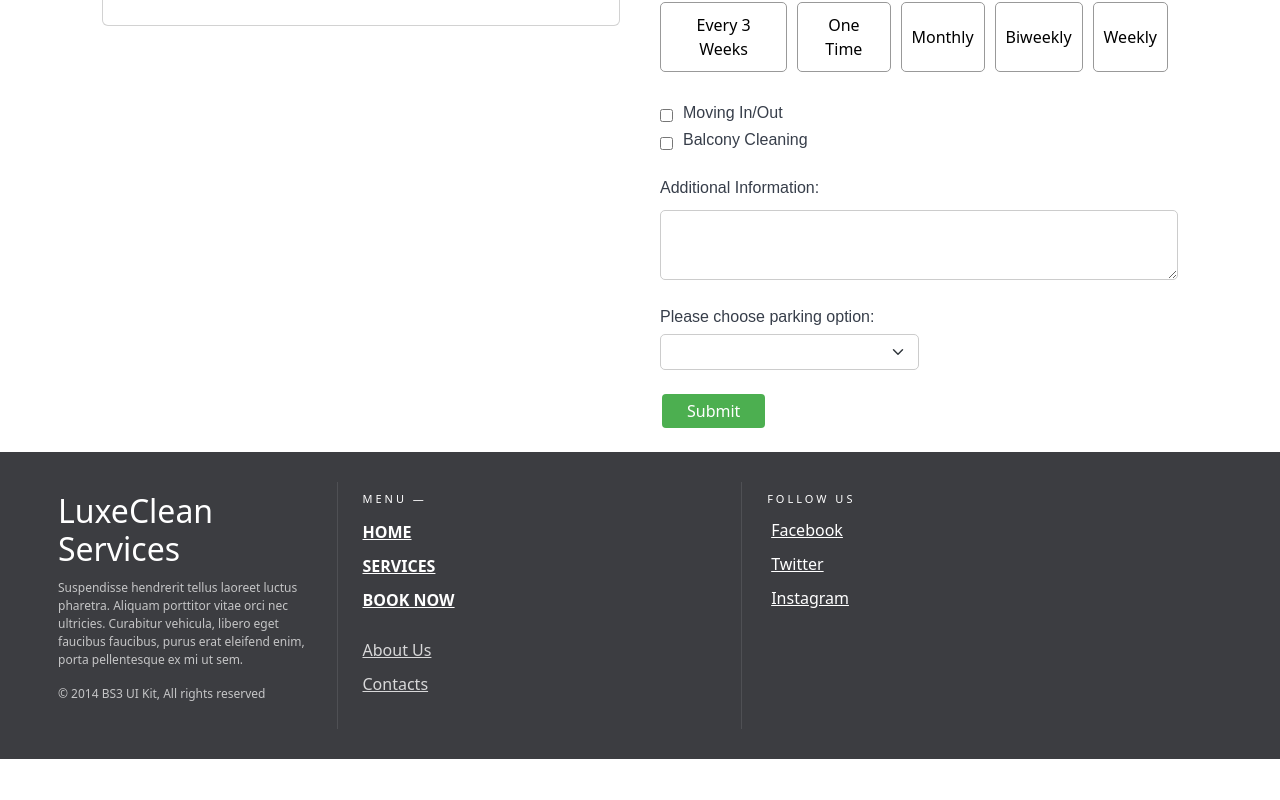
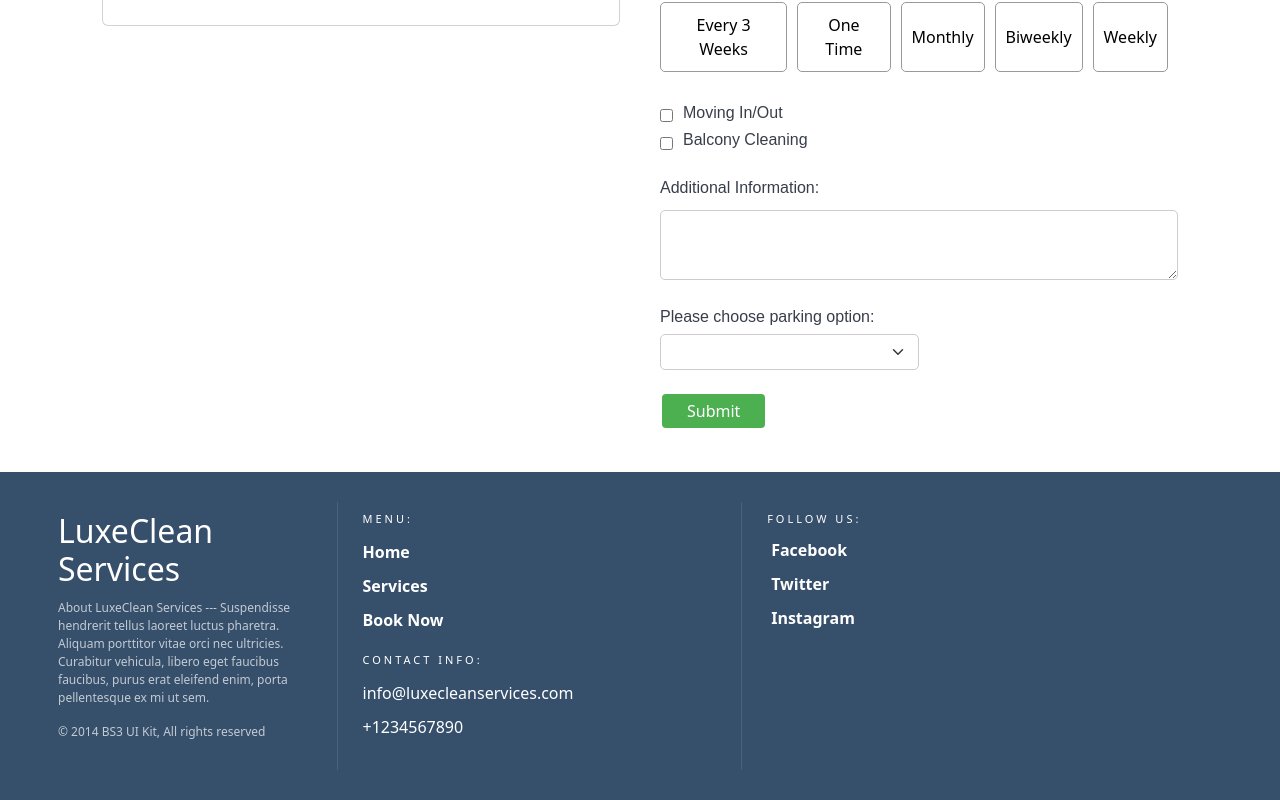
Before and after one commit to NGO-Website/luxclean, an Angular app: page /book-now in a window 1280 px wide. Shown: the part 1161-1961 px from the top of the page. Before the commit the page ends 1920 px from the top, so only its background shows below. Built offline with nearby package versions, Linux system fonts and the light colour scheme.

Commit message:
update footer

```diff
--- a/src/app/components/footer/footer.component.html
+++ b/src/app/components/footer/footer.component.html
@@ -2,27 +2,28 @@
     <div class="row">
       <div class="col-md-3 footer-brand animated fadeInLeft">
           <h2>LuxeClean Services</h2>
-                <p>Suspendisse hendrerit tellus laoreet luctus pharetra. Aliquam porttitor vitae orci nec ultricies. Curabitur vehicula, libero eget faucibus faucibus, purus erat eleifend enim, porta pellentesque ex mi ut sem.</p>
+            <p>About LuxeClean Services --- Suspendisse hendrerit tellus laoreet luctus pharetra. Aliquam porttitor vitae orci nec ultricies. Curabitur vehicula, libero eget faucibus faucibus, purus erat eleifend enim, porta pellentesque ex mi ut sem.</p>
             <p>© 2014 BS3 UI Kit, All rights reserved</p>
         </div>
       <div class="col-md-4 footer-nav animated fadeInUp">
-            	<h4>Menu —</h4>
+          <h4>Menu: </h4>
           <div class="col-md-6">
                 <ul class="pages">
-                        <li><a href="#">Home</a></li>
-                        <li><a href="#">Services</a></li>
-                        <li><a href="#">Book Now</a></li>
+                    <li><a href="/">Home</a></li>
+                    <li><a href="/service">Services</a></li>
+                    <li><a href="/book-now">Book Now</a></li>
                 </ul>
             </div>
           <div class="col-md-6">
+                <h4>Contact Info: </h4>
                 <ul class="list">
-                        <li><a href="#">About Us</a></li>
-                        <li><a href="#">Contacts</a></li>
+                    <li>info@luxecleanservices.com</li>
+                    <li>+1234567890</li>
                 </ul>
             </div>
         </div>
       <div class="col-md-2 footer-social animated fadeInDown">
-            	<h4>Follow Us</h4>
+          <h4>Follow Us:</h4>
           <ul>
               <li><a href="#">Facebook</a></li>
               <li><a href="#">Twitter</a></li>
--- a/src/app/components/footer/footer.component.scss
+++ b/src/app/components/footer/footer.component.scss
@@ -1,9 +1,9 @@
 .footer-bs {
-  background-color: #3c3d41;
+  background-color: #364F6B;
   padding: 30px 45px;
-color: rgba(255,255,255,1.00);
-
-border-top-left-radius: 0px;
+  color: rgba(255,255,255,1.00);
+  margin-top: 20px;
+  border-top-left-radius: 0px;
 }
 .footer-bs .footer-brand, .footer-bs .footer-nav, .footer-bs .footer-social, .footer-bs .footer-ns { padding:10px 25px; }
 .footer-bs .footer-nav, .footer-bs .footer-social, .footer-bs .footer-ns { border-color: transparent; }
@@ -11,9 +11,9 @@ border-top-left-radius: 0px;
 .footer-bs .footer-brand p { font-size:12px; color:rgba(255,255,255,0.70); }
 
 .footer-bs .footer-nav ul.pages { list-style:none; padding:0px; }
-.footer-bs .footer-nav ul.pages li { padding:5px 0px;}
-.footer-bs .footer-nav ul.pages a { color:rgba(255,255,255,1.00); font-weight:bold; text-transform:uppercase; }
-.footer-bs .footer-nav ul.pages a:hover { color:rgba(255,255,255,0.80); text-decoration:none; }
+.footer-bs .footer-nav ul.pages li { padding:5px 0px; }
+.footer-bs .footer-nav ul.pages a { color:rgba(255,255,255,1.00); font-weight:bold; text-decoration: none }
+.footer-bs .footer-nav ul.pages a:hover { color:rgba(255,255,255,0.80); }
 .footer-bs .footer-nav h4 {
 font-size: 11px;
 text-transform: uppercase;
@@ -23,8 +23,8 @@ margin-bottom:10px;
 
 .footer-bs .footer-nav ul.list { list-style:none; padding:0px; }
 .footer-bs .footer-nav ul.list li { padding:5px 0px;}
-.footer-bs .footer-nav ul.list a { color:rgba(255,255,255,0.80); }
-.footer-bs .footer-nav ul.list a:hover { color:rgba(255,255,255,0.60); text-decoration:none; }
+.footer-bs .footer-nav ul.list a { color:rgba(255,255,255,0.80); text-decoration:none;}
+.footer-bs .footer-nav ul.list a:hover { color:rgba(255,255,255,0.60); }
 
 .footer-bs .footer-social ul { list-style:none; padding:0px; }
 .footer-bs .footer-social h4 {
@@ -33,8 +33,8 @@ text-transform: uppercase;
 letter-spacing: 3px;
 }
 .footer-bs .footer-social li { padding:5px 4px;}
-.footer-bs .footer-social a { color:rgba(255,255,255,1.00);}
-.footer-bs .footer-social a:hover { color:rgba(255,255,255,0.80); text-decoration:none; }
+.footer-bs .footer-social a { color:rgba(255,255,255,1.00); text-decoration:none; font-weight:bold;}
+.footer-bs .footer-social a:hover { color:rgba(255,255,255,0.80); }
 
 .footer-bs .footer-ns h4 {
 font-size: 11px;
```
Lines whose indentation alone changed are shown as unchanged.
